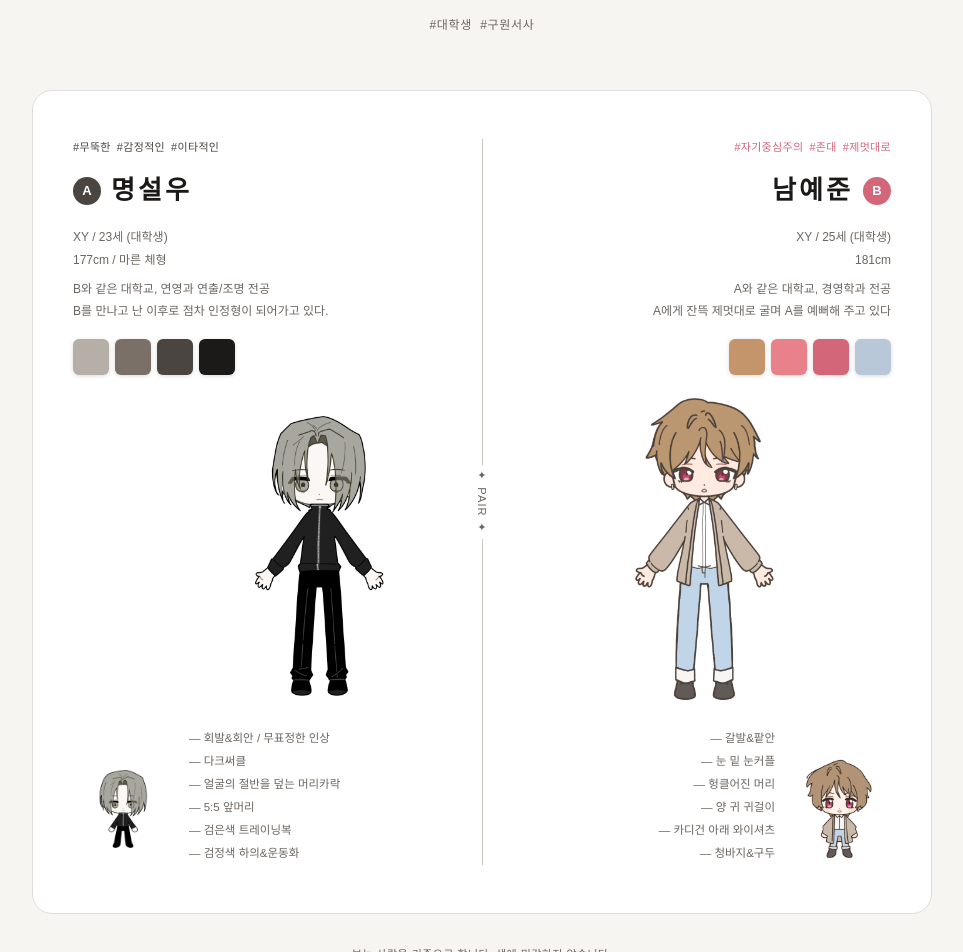
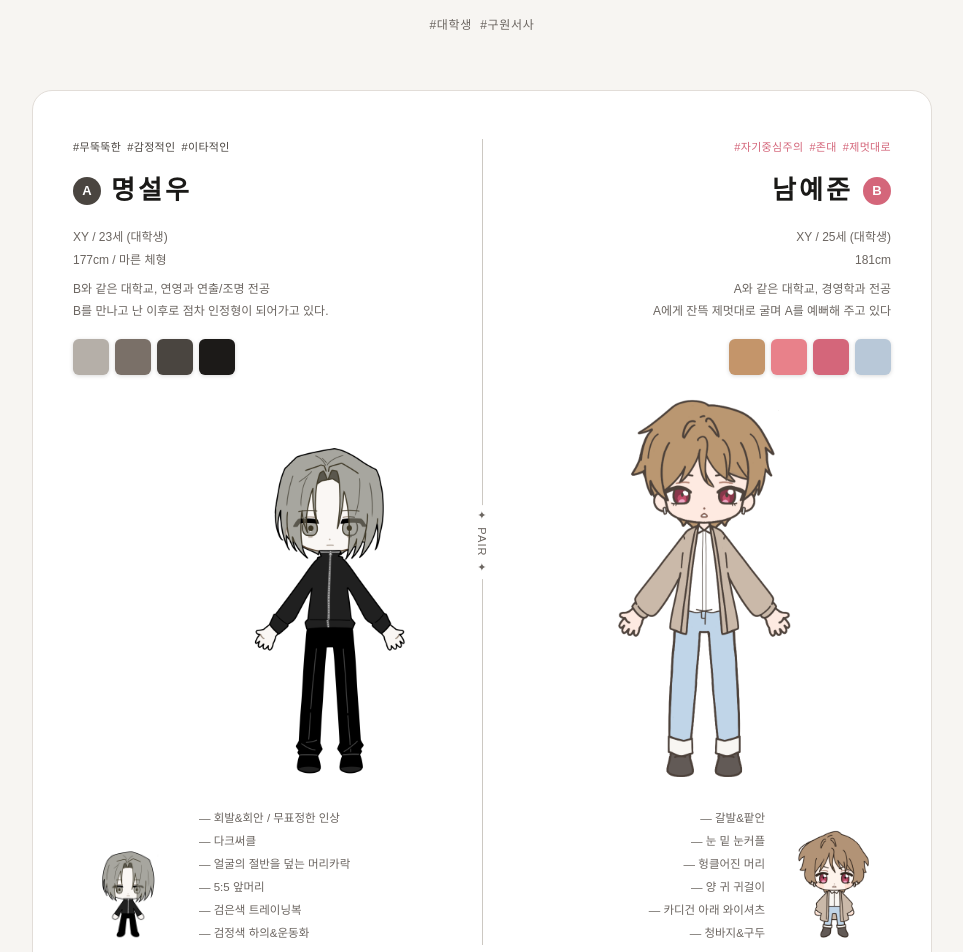
Before and after one commit to GrullmanHetche/chunghye, a Next.js app: page /profile in a window 1280 px wide. Shown: the part 140-1092 px from the top of the page, without its empty margins (158-1121 px from the left). Built offline with nearby package versions, Linux system fonts and the light colour scheme.

Commit message:
Update page.tsx

```diff
--- a/app/profile/page.tsx
+++ b/app/profile/page.tsx
@@ -18,7 +18,7 @@ const IMG = {
 const CHAR_A = {
   id: "A",
   name: "명설우",
-  tags: ["#무뚝한", "#감정적인", "#이타적인"],
+  tags: ["#무뚝뚝한", "#감정적인", "#이타적인"],
   info: ["XY / 23세 (대학생)", "177cm / 마른 체형"],
   desc: [
     "B와 같은 대학교, 연영과 연출/조명 전공",
@@ -194,21 +194,19 @@ function CharCard({
       {/* 컬러 팔레트 */}
       <ColorPalette colors={char.palette} side={side} />
 
-      {/* 바게트 (full body) */}
+      {/* 바게트 (full body) — 고정 높이로 양쪽 통일 */}
       <div
         style={{
           width: "100%",
-          display: "flex",
-          justifyContent: "center",
           position: "relative",
-          height: 320,
+          height: 400,
         }}
       >
         <Image
           src={bgt}
           alt={`${char.name} full`}
           fill
-          style={{ objectFit: "contain", objectPosition: "bottom" }}
+          style={{ objectFit: "contain", objectPosition: "center bottom" }}
           priority
         />
       </div>
@@ -223,8 +221,8 @@ function CharCard({
           width: "100%",
         }}
       >
-        <div style={{ position: "relative", width: 100, height: 120, flexShrink: 0 }}>
-          <Image src={cc} alt={`${char.name} sd`} fill style={{ objectFit: "contain" }} />
+        <div style={{ position: "relative", width: 110, height: 130, flexShrink: 0 }}>
+          <Image src={cc} alt={`${char.name} sd`} fill style={{ objectFit: "contain", objectPosition: "bottom" }} />
         </div>
         <ul
           style={{
@@ -371,7 +369,7 @@ export default function ProfilePage() {
             </span>
           </div>
 
-          {/* ── B: 남예존 ── */}
+          {/* ── B: 남예준 ── */}
           <CharCard
             char={CHAR_B}
             bgt={IMG.rightnngbgt}
```
